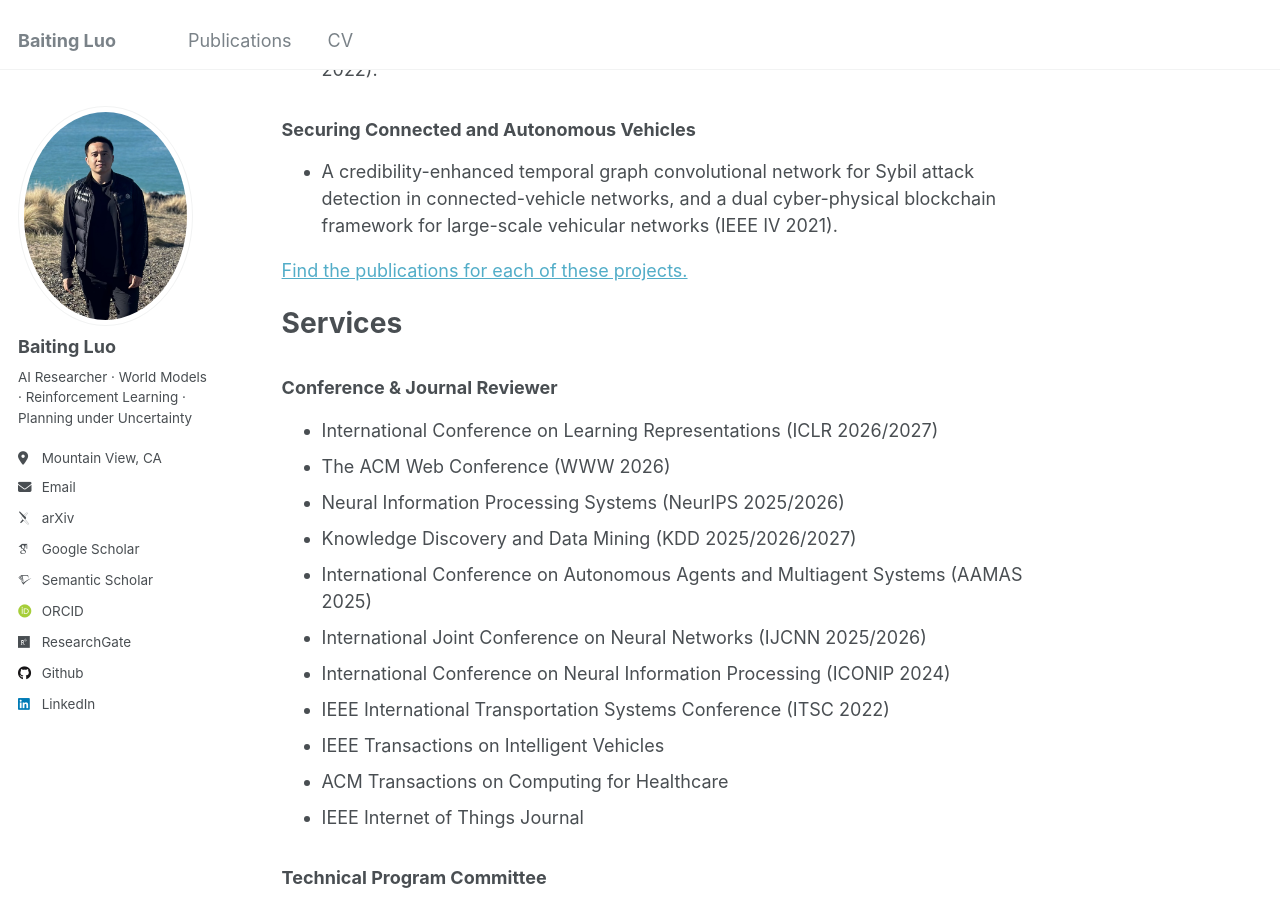
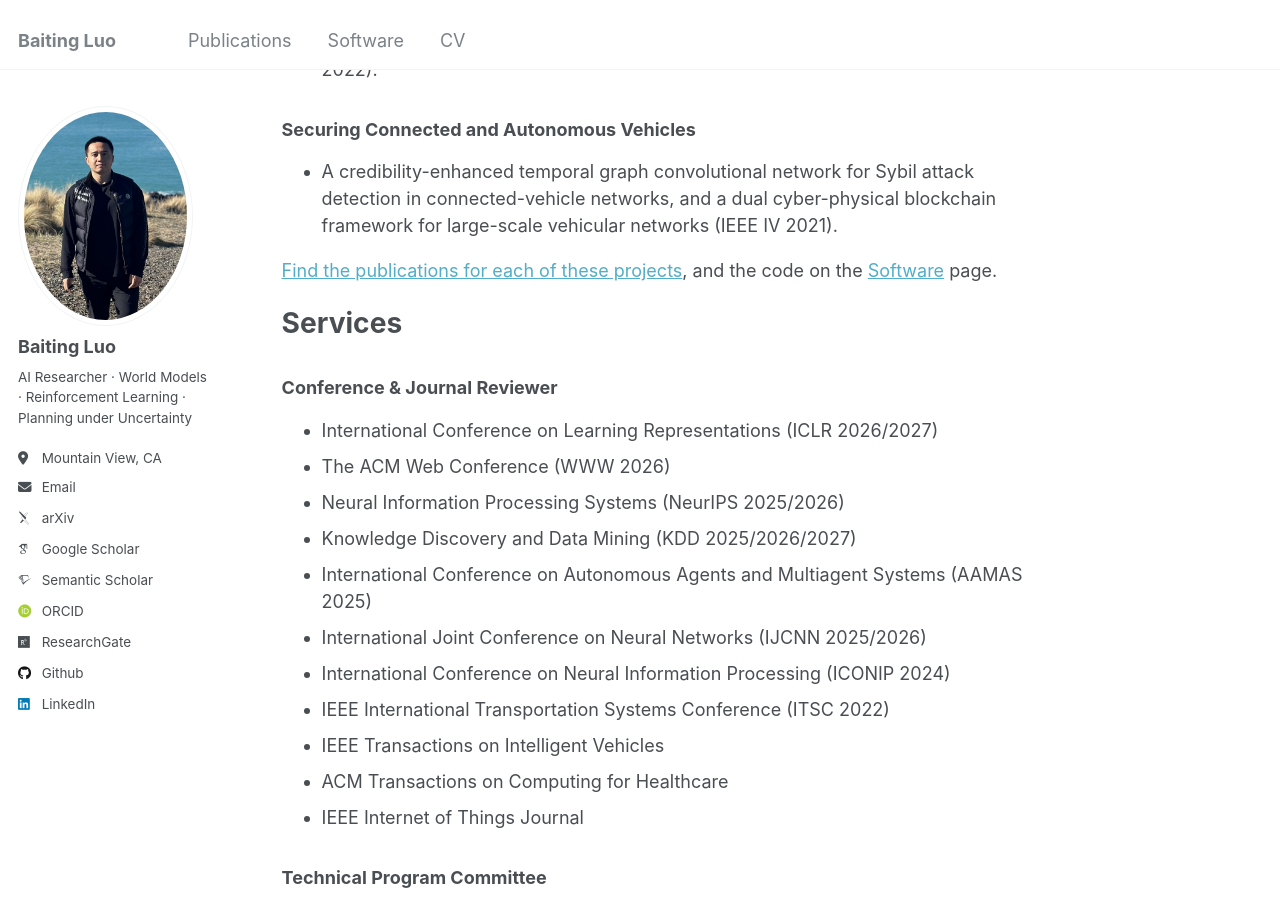
Before and after one commit to BaitingLuo/baitingluo.github.io, a Jekyll site: the page built from _pages/about.md, in a window 1280 px wide and 900 px high, scrolled down 2548 px. Built offline with Jekyll 4.4.1, drawn with Linux system fonts in a browser that asks for light colours; some web fonts are replaced.

Commit message:
Add a Software page for NS-Gym, L-MAP, and ANTI-CARLA
- One-line descriptions, install snippets from each repository's README,
  and links to the repository, documentation, and paper
- Add Software to the site menu between Publications and CV
- Point to the Software page from the Research section of the home page

Co-Authored-By: Claude Fable 5.1 <noreply@anthropic.com>

```diff
--- a/_data/navigation.yml
+++ b/_data/navigation.yml
@@ -7,6 +7,9 @@
 main:
   - title: "Publications"
     url: /publications/
+
+  - title: "Software"
+    url: /software/
 
 #  - title: "Talks"
 #    url: /talks/
--- a/_pages/about.md
+++ b/_pages/about.md
@@ -58,7 +58,7 @@ I build decision-making systems that stay reliable when the world doesn't hold s
 
 - A credibility-enhanced temporal graph convolutional network for Sybil attack detection in connected-vehicle networks, and a dual cyber-physical blockchain framework for large-scale vehicular networks (IEEE IV 2021).
 
-[Find the publications for each of these projects.](publications)
+[Find the publications for each of these projects](publications), and the code on the [Software](software) page.
 
 Services
 ======
```
Also changed, not shown: _pages/software.md (added, +44 -0 lines).
